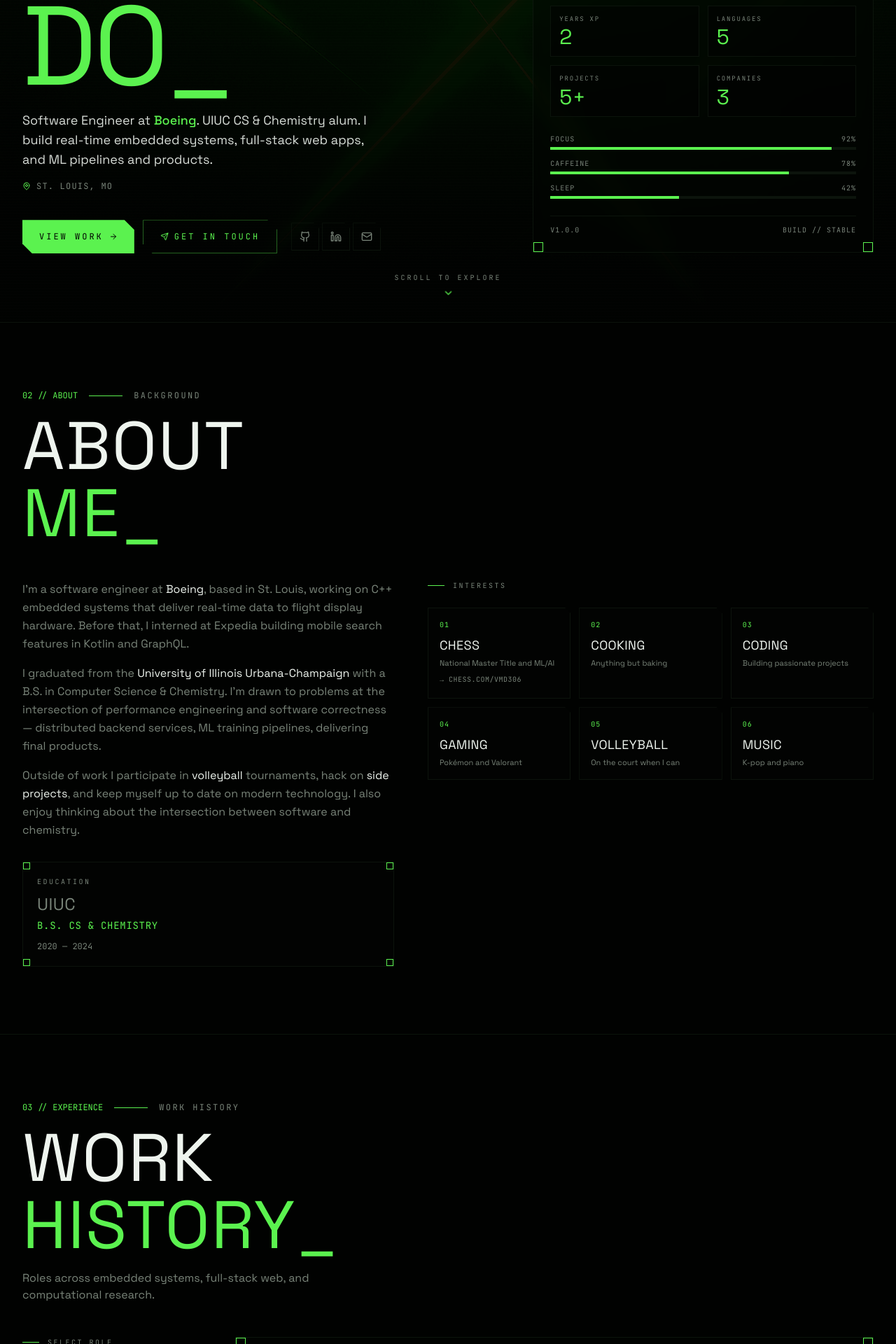
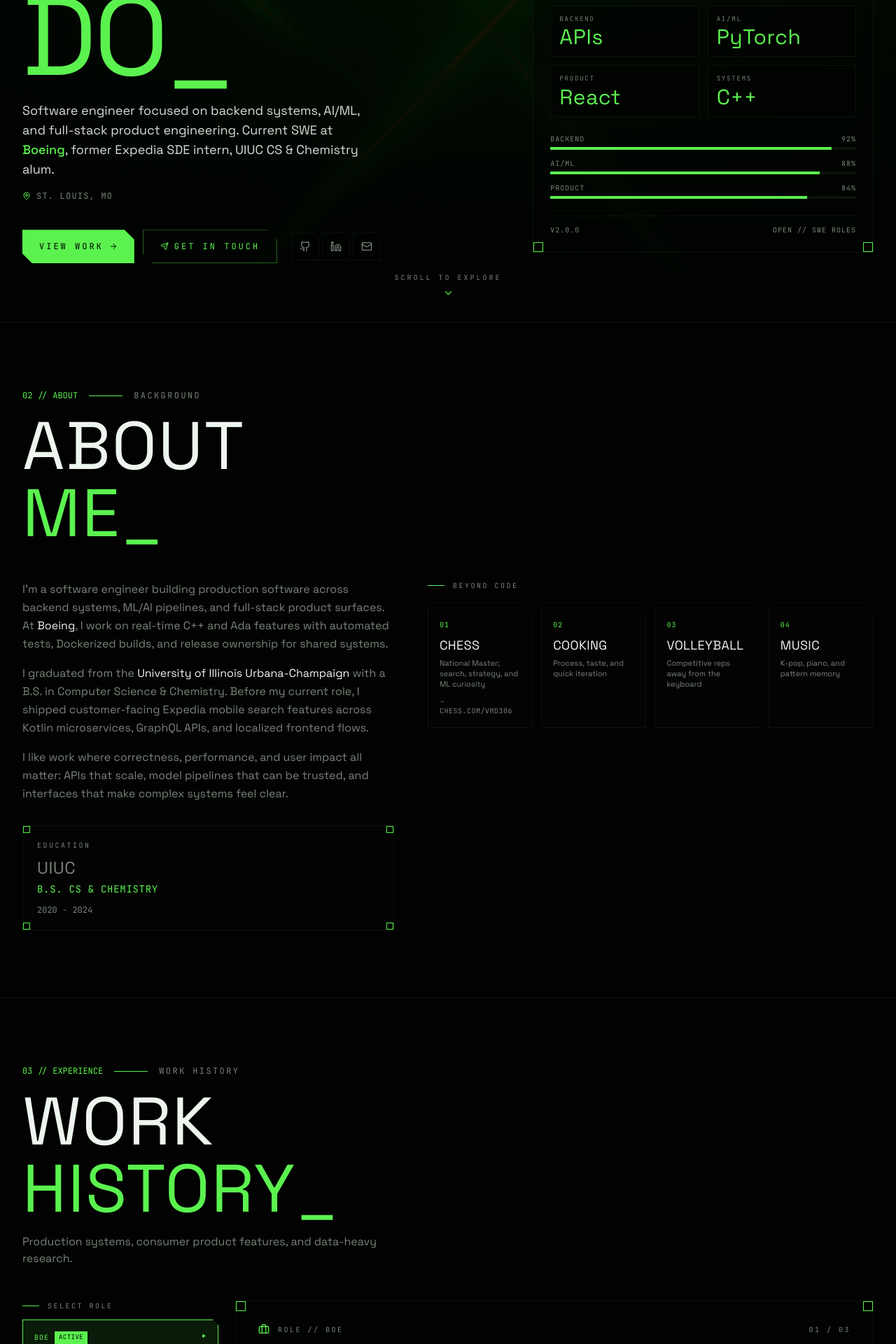
Before and after one commit to vincentdo1/vincent-portfolio, a Next.js app: page / in a window 1280 px wide. Shown: the part 340-2260 px from the top of the page at 70% size. Built offline with nearby package versions, Linux system fonts and the light colour scheme.

Commit message:
chore: update verbage

```diff
--- a/app/layout.tsx
+++ b/app/layout.tsx
@@ -31,7 +31,7 @@ const siteUrl =
 
 const title = "Vincent Do // Software Engineer";
 const description =
-  "Software Engineer at Boeing. UIUC CS & Chemistry alum. Building real-time systems, full-stack apps, and ML projects.";
+  "Software engineer focused on backend, AI/ML, and full-stack product engineering. Current Boeing SWE, former Expedia SDE intern, UIUC CS & Chemistry alum.";
 
 export const metadata: Metadata = {
   metadataBase: new URL(siteUrl),
--- a/app/page.tsx
+++ b/app/page.tsx
@@ -48,22 +48,32 @@ const interests: Interest[] = [
   {
     code: "01",
     label: "Chess",
-    description: "National Master Title and ML/AI",
+    description: "National Master; search, strategy, and ML curiosity",
     link: "https://www.chess.com/member/vmd306",
     linkLabel: "chess.com/vmd306",
   },
-  { code: "02", label: "Cooking", description: "Anything but baking" },
-  { code: "03", label: "Coding", description: "Building passionate projects" },
-  { code: "04", label: "Gaming", description: "Pokémon and Valorant" },
-  { code: "05", label: "Volleyball", description: "On the court when I can" },
-  { code: "06", label: "Music", description: "K-pop and piano" },
+  {
+    code: "02",
+    label: "Cooking",
+    description: "Process, taste, and quick iteration",
+  },
+  {
+    code: "03",
+    label: "Volleyball",
+    description: "Competitive reps away from the keyboard",
+  },
+  {
+    code: "04",
+    label: "Music",
+    description: "K-pop, piano, and pattern memory",
+  },
 ];
 
 const stats = [
-  { label: "Years XP", value: "2" },
-  { label: "Languages", value: "5" },
-  { label: "Projects", value: "5+" },
-  { label: "Companies", value: "3" },
+  { label: "Backend", value: "APIs" },
+  { label: "AI/ML", value: "PyTorch" },
+  { label: "Product", value: "React" },
+  { label: "Systems", value: "C++" },
 ];
 
 export default function Home() {
@@ -138,10 +148,10 @@ export default function Home() {
                 className="mt-6 max-w-lg space-y-4"
               >
                 <p className="text-lg text-foreground/90">
-                  Software Engineer at{" "}
-                  <span className="text-primary font-medium">Boeing</span>. UIUC
-                  CS &amp; Chemistry alum. I build real-time embedded systems,
-                  full-stack web apps, and ML pipelines and products.
+                  Software engineer focused on backend systems, AI/ML, and
+                  full-stack product engineering. Current SWE at{" "}
+                  <span className="text-primary font-medium">Boeing</span>,
+                  former Expedia SDE intern, UIUC CS &amp; Chemistry alum.
                 </p>
                 <div className="flex items-center gap-2 font-mono text-xs text-muted-foreground uppercase tracking-widest">
                   <MapPin className="h-3 w-3 text-primary" />
@@ -233,7 +243,7 @@ export default function Home() {
                     Software Engineer
                   </div>
                   <div className="font-mono text-xs text-primary uppercase tracking-wider">
-                    Boeing
+                    Backend // AI/ML // Full-Stack
                   </div>
                 </div>
 
@@ -256,7 +266,7 @@ export default function Home() {
                 <div className="space-y-3">
                   <div>
                     <div className="flex justify-between text-[10px] font-mono uppercase tracking-widest text-muted-foreground mb-1">
-                      <span>Focus</span>
+                      <span>Backend</span>
                       <span>92%</span>
                     </div>
                     <div className="h-1 bg-secondary overflow-hidden">
@@ -270,13 +280,13 @@ export default function Home() {
                   </div>
                   <div>
                     <div className="flex justify-between text-[10px] font-mono uppercase tracking-widest text-muted-foreground mb-1">
-                      <span>Caffeine</span>
-                      <span>78%</span>
+                      <span>AI/ML</span>
+                      <span>88%</span>
                     </div>
                     <div className="h-1 bg-secondary overflow-hidden">
                       <m.div
                         initial={{ width: 0 }}
-                        animate={{ width: "78%" }}
+                        animate={{ width: "88%" }}
                         transition={{ duration: 1.2, delay: 1.0 }}
                         className="h-full bg-primary"
                       />
@@ -284,13 +294,13 @@ export default function Home() {
                   </div>
                   <div>
                     <div className="flex justify-between text-[10px] font-mono uppercase tracking-widest text-muted-foreground mb-1">
-                      <span>Sleep</span>
-                      <span>42%</span>
+                      <span>Product</span>
+                      <span>84%</span>
                     </div>
                     <div className="h-1 bg-secondary overflow-hidden">
                       <m.div
                         initial={{ width: 0 }}
-                        animate={{ width: "42%" }}
+                        animate={{ width: "84%" }}
                         transition={{ duration: 1.2, delay: 1.2 }}
                         className="h-full bg-primary"
                       />
@@ -299,8 +309,8 @@ export default function Home() {
                 </div>
 
                 <div className="mt-6 pt-3 border-t border-border/60 flex justify-between font-mono text-[10px] uppercase tracking-widest text-muted-foreground">
-                  <span>v1.0.0</span>
-                  <span>Build // Stable</span>
+                  <span>v2.0.0</span>
+                  <span>Open // SWE Roles</span>
                 </div>
               </div>
             </m.div>
@@ -342,11 +352,12 @@ export default function Home() {
                   viewport={{ once: true }}
                   transition={{ duration: 0.4 }}
                 >
-                  I&apos;m a software engineer at{" "}
-                  <span className="text-foreground">Boeing</span>, based in St.
-                  Louis, working on C++ embedded systems that deliver real-time
-                  data to flight display hardware. Before that, I interned at
-                  Expedia building mobile search features in Kotlin and GraphQL.
+                  I&apos;m a software engineer building production software
+                  across backend systems, ML/AI pipelines, and full-stack
+                  product surfaces. At{" "}
+                  <span className="text-foreground">Boeing</span>, I work on
+                  real-time C++ and Ada features with automated tests,
+                  Dockerized builds, and release ownership for shared systems.
                 </m.p>
                 <m.p
                   initial={{ opacity: 0, y: 20 }}
@@ -358,10 +369,10 @@ export default function Home() {
                   <span className="text-foreground">
                     University of Illinois Urbana-Champaign
                   </span>{" "}
-                  with a B.S. in Computer Science &amp; Chemistry. I&apos;m
-                  drawn to problems at the intersection of performance
-                  engineering and software correctness — distributed backend
-                  services, ML training pipelines, delivering final products.
+                  with a B.S. in Computer Science &amp; Chemistry. Before my
+                  current role, I shipped customer-facing Expedia mobile search
+                  features across Kotlin microservices, GraphQL APIs, and
+                  localized frontend flows.
                 </m.p>
                 <m.p
                   initial={{ opacity: 0, y: 20 }}
@@ -369,13 +380,9 @@ export default function Home() {
                   viewport={{ once: true }}
                   transition={{ duration: 0.4, delay: 0.2 }}
                 >
-                  Outside of work I participate in{" "}
-                  <span className="text-foreground">volleyball</span>{" "}
-                  tournaments, hack on{" "}
-                  <span className="text-foreground">side projects</span>, and
-                  keep myself up to date on modern technology. I also enjoy
-                  thinking about the intersection between software and
-                  chemistry.
+                  I like work where correctness, performance, and user impact
+                  all matter: APIs that scale, model pipelines that can be
+                  trusted, and interfaces that make complex systems feel clear.
                 </m.p>
 
                 <m.div
@@ -394,7 +401,7 @@ export default function Home() {
                     B.S. CS &amp; Chemistry
                   </div>
                   <div className="mt-3 font-mono text-xs text-muted-foreground">
-                    2020 — 2024
+                    2020 - 2024
                   </div>
                 </m.div>
               </div>
@@ -402,9 +409,9 @@ export default function Home() {
               <div>
                 <div className="font-mono text-[10px] uppercase tracking-[0.25em] text-muted-foreground mb-6 flex items-center gap-3">
                   <span className="h-px w-6 bg-primary" />
-                  Interests
+                  Beyond Code
                 </div>
-                <div className="grid grid-cols-2 sm:grid-cols-3 gap-3">
+                <div className="grid grid-cols-2 sm:grid-cols-4 gap-3">
                   {interests.map((item, i) => (
                     <m.div
                       key={item.code}
@@ -461,7 +468,7 @@ export default function Home() {
                   <span className="text-primary">Talk_</span>
                 </>
               }
-              description="Open to opportunities, collaborations, and interesting conversations."
+              description="Open to backend, AI/ML, GenAI, frontend, and full-stack SWE roles."
             />
 
             <div className="grid lg:grid-cols-2 gap-6 mt-12">
@@ -580,7 +587,7 @@ export default function Home() {
                     <div className="flex justify-between">
                       <span className="uppercase tracking-widest">Open to</span>
                       <span className="uppercase tracking-widest">
-                        All FT Software Roles
+                        Backend / AI / Full-Stack
                       </span>
                     </div>
                   </div>
--- a/components/nav.tsx
+++ b/components/nav.tsx
@@ -38,7 +38,7 @@ export function Nav({ activeId }: NavProps) {
                 Vincent Do
               </span>
               <span className="font-mono text-[10px] text-muted-foreground uppercase tracking-[0.2em]">
-                ID // 306
+                SWE // AI/ML
               </span>
             </div>
           </Link>
--- a/components/sections/contact-dialog.tsx
+++ b/components/sections/contact-dialog.tsx
@@ -165,7 +165,8 @@ export function ContactDialog({ open, onClose }: ContactDialogProps) {
                     Get in <span className="text-primary">Touch_</span>
                   </h3>
                   <p className="text-xs text-muted-foreground mt-3 leading-relaxed">
-                    Fill this out and it&apos;ll land straight in my inbox.
+                    Send a role, team, or project note and it&apos;ll land in my
+                    inbox.
                   </p>
                 </div>
 
@@ -224,7 +225,7 @@ export function ContactDialog({ open, onClose }: ContactDialogProps) {
                       onChange={handleChange}
                       required
                       disabled={sending}
-                      placeholder="What's up?"
+                      placeholder="Tell me what you're hiring for."
                       rows={5}
                       className="w-full px-3 py-2 bg-background border border-border focus:border-primary outline-none text-sm font-mono placeholder:text-muted-foreground/50 transition-colors resize-none disabled:opacity-60"
                     />
--- a/components/sections/experience-section.tsx
+++ b/components/sections/experience-section.tsx
@@ -11,35 +11,35 @@ const experiences = [
   {
     company: "Boeing",
     role: "Software Engineer",
-    period: "Aug 2024 — Present",
+    period: "Aug 2024 - Present",
     location: "Berkeley, MO",
-    code: "BDS",
+    code: "BOE",
     current: true,
-    tags: ["C++", "Embedded", "Real-time", "Docker"],
+    tags: ["C++", "Ada", "Real-time", "Docker"],
     summary:
-      "Real-time C++ and Ada features for data processing and embedded display systems. Own integration and release readiness for a framework consumed by 60+ modules.",
+      "Production C++ and Ada features for real-time message streams, automated tests, and Dockerized builds. Own integration and release readiness for shared systems consumed by 60+ modules.",
   },
   {
     company: "Expedia Group",
     role: "SDE Intern",
-    period: "May 2023 — Aug 2023",
+    period: "May 2023 - Aug 2023",
     location: "Chicago, IL",
     code: "EXP",
     current: false,
-    tags: ["Kotlin", "GraphQL", "Microservices"],
+    tags: ["Kotlin", "GraphQL", "Microservices", "Mobile"],
     summary:
-      "Shipped customer-facing mobile search features in Kotlin and GraphQL across multiple microservices. Localized components for 16 languages.",
+      "Shipped customer-facing mobile search features across Kotlin microservices, GraphQL APIs, and localized frontend flows for 16 languages.",
   },
   {
-    company: "UW–Madison",
+    company: "UW-Madison",
     role: "Biomedical Researcher",
-    period: "May 2021 — Aug 2021",
+    period: "May 2021 - Aug 2021",
     location: "Madison, WI",
     code: "UWM",
     current: false,
-    tags: ["Python", "R", "Graph Algos"],
+    tags: ["Python", "R", "Graph Algos", "Data Viz"],
     summary:
-      "Computational genomics — analyzed 16,813 genes across 169 phenotypes with Python/R and graph traversal to surface rare-disease candidates.",
+      "Computational genomics: analyzed 16,813 genes across 169 phenotypes with Python/R and graph traversal to surface rare-disease candidates.",
   },
 ];
 
@@ -63,7 +63,7 @@ export function ExperienceSection() {
               <span className="text-primary">History_</span>
             </>
           }
-          description="Roles across embedded systems, full-stack web, and computational research."
+          description="Production systems, consumer product features, and data-heavy research."
         />
 
         <div className="grid lg:grid-cols-[280px_1fr] gap-6 mt-12">
--- a/components/sections/projects-section.tsx
+++ b/components/sections/projects-section.tsx
@@ -31,7 +31,7 @@ const projects: Project[] = [
     code: "AI-001",
     classification: "ML // GAMES",
     description:
-      "Trained a CNN+LSTM legal move-policy model on 4.18M GM/Magnus Carlsen positions. GPU-accelerated PyTorch training pipeline reducing per-epoch time from 20+ hours on CPU to 15–25 minutes on GPU.",
+      "Trained a CNN+LSTM legal move-policy model on 4.18M GM/Magnus positions, reaching 71.2% top-5 accuracy. Built a CUDA/PyTorch pipeline that cut epoch time from 20+ hours on CPU to 15-25 minutes.",
     tags: ["Python", "PyTorch", "CUDA", "Flask", "Stockfish"],
     image: "/projects/chess-network-poster.png",
     video: "/projects/chess-network.mp4",
@@ -46,9 +46,9 @@ const projects: Project[] = [
   {
     title: "Exploding Chickens",
     code: "GM-002",
-    classification: "GAMES // MULTIPLAYER",
+    classification: "REAL-TIME // BACKEND",
     description:
-      "First personal project. Real-time multiplayer card game. Built a Node.js backend with asynchronous game logic and persistent session state via MongoDB, keeping gameplay consistent across concurrent players. 1600+ games played.",
+      "Real-time multiplayer card game with asynchronous Node.js game logic and persistent MongoDB session state. Kept gameplay consistent across concurrent players with 1600+ games played.",
     tags: ["Node.js", "MongoDB", "Real-time"],
     image: "/project-placeholder-2.jpg",
     link: "https://chickens.rakerman.com",
@@ -64,7 +64,7 @@ const projects: Project[] = [
     code: "CV-003",
     classification: "COMPUTER VISION // SPORTS",
     description:
-      "In-progress: computer-vision pipeline for volleyball footage — tracking player position, ball trajectory, and spike performance. Preview clip shows live attack analysis.",
+      "In-progress computer-vision pipeline for volleyball footage: player position, ball trajectory, and spike-performance tracking with YOLOv8 and OpenCV.",
     tags: ["Python", "YOLOv8", "Ultralytics", "OpenCV", "Computer Vision"],
     image: "/project-placeholder-3.jpg",
     video: "/projects/volleyball-tracker.mp4",
@@ -82,7 +82,7 @@ const projects: Project[] = [
     code: "GR-004",
     classification: "GRAPH // VISUALIZATION",
     description:
-      "BFS, Floyd–Warshall, and betweenness centrality applied to aviation networks. Identifies the top 10 most-connected airports and renders the routes on a WebGL globe.",
+      "BFS, Floyd-Warshall, and betweenness centrality applied to 14,110 airports and 37,595 routes, rendered on an interactive WebGL globe.",
     tags: ["C++", "React", "WebGL"],
     image: "/project-placeholder-3.jpg",
     globe: true,
@@ -95,20 +95,19 @@ const projects: Project[] = [
     ],
   },
   {
-    title: "Helium Hydride Visualizer",
-    code: "CHM-005",
-    classification: "CHEMISTRY // 3D",
+    title: "Shafa API",
+    code: "API-005",
+    classification: "BACKEND // API",
     description:
-      "Upcoming: a 3D visualization of the helium hydride molecule (HeH⁺) — the first molecule believed to have formed in the early universe. Plans for interactive orbital rendering and bonding visualization.",
-    tags: ["Three.js", "WebGL", "Chemistry"],
+      "Paginated REST API for items and outfits built with Hono.js, Drizzle ORM, PostgreSQL/Neon, and Cloudflare Workers. Added smoke tests and local database tooling for release confidence.",
+    tags: ["TypeScript", "Hono.js", "PostgreSQL", "Cloudflare"],
     image: "/project-placeholder-1.jpg",
-    link: "#",
+    link: "https://shafa.app",
     repo: "#",
-    upcoming: true,
     stats: [
-      { label: "Status", value: "Planning" },
-      { label: "Stack", value: "TBD" },
-      { label: "Type", value: "3D" },
+      { label: "API", value: "REST" },
+      { label: "DB", value: "Neon" },
+      { label: "Runtime", value: "Workers" },
     ],
   },
 ];
@@ -162,7 +161,7 @@ export function ProjectsSection() {
               <span className="text-primary">Works_</span>
             </>
           }
-          description="Personal projects spanning ML, systems, computer vision, and chemistry visualization."
+          description="Focused projects across ML, backend APIs, real-time systems, and data visualization."
         />
 
         <div className="grid lg:grid-cols-[1fr_300px] gap-6 mt-12">
```
Also changed, not shown: 1 other file (tests, documents, lock files or other folders).
